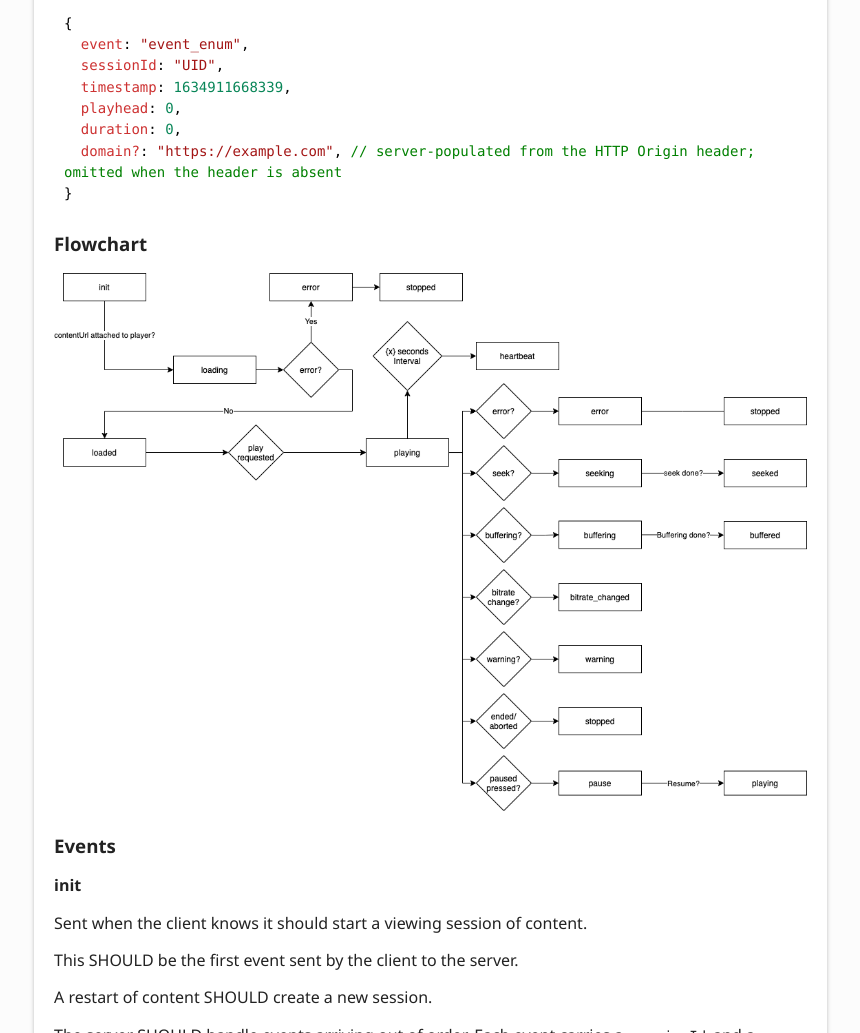
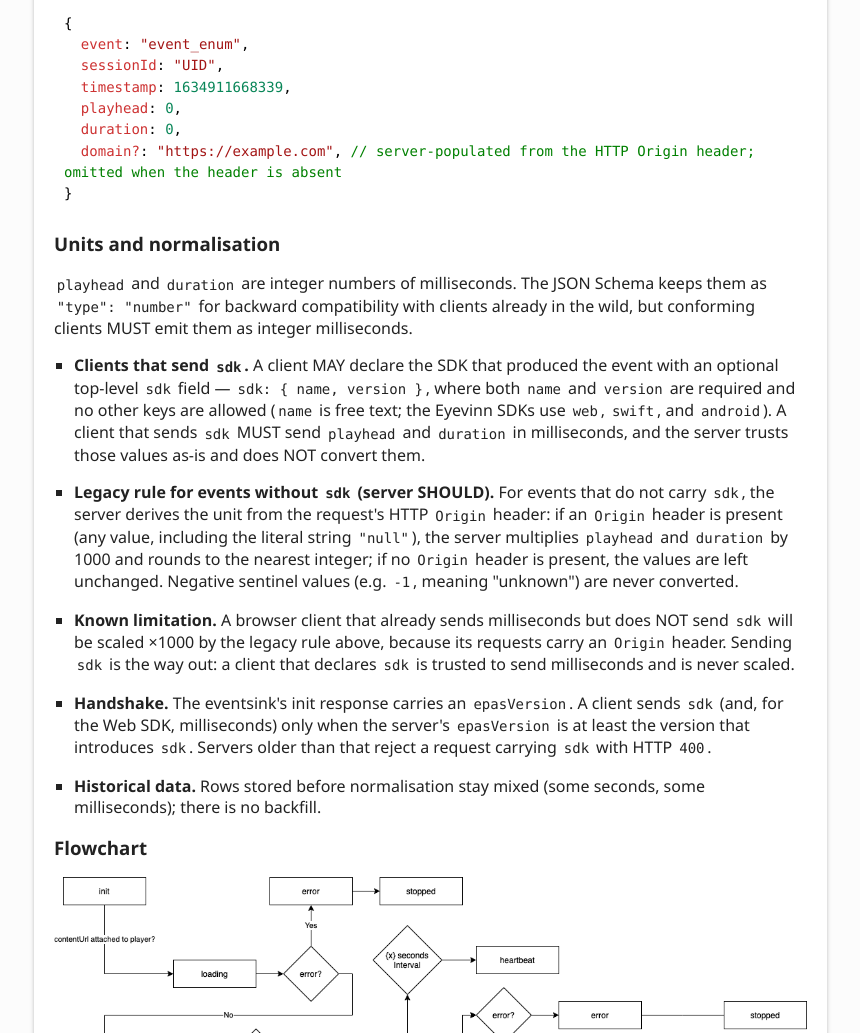
Before and after one commit to Eyevinn/player-analytics-specification, a website: page docs/index.html in a window 1280 px wide. Shown: the part 1467-2500 px from the top of the page, without its empty margins (6-866 px from the left). Drawn offline with Linux system fonts and the light colour scheme; files whose address does not match are found by name.

Commit message:
fix: address review findings (#42)
Regenerate docs/index.html via yarn typedoc so the landing page carries
the new "Units and normalisation" section; restore docs/documentation-audit.md.

Co-Authored-By: Claude Opus 4.8 <noreply@anthropic.com>

```diff
--- a/docs/index.html
+++ b/docs/index.html
@@ -63,6 +63,23 @@
 <p><code>domain</code> - OPTIONAL string. The ingest server SHOULD derive this from the request&#39;s HTTP <code>Origin</code> header — the scheme, host, and optional port of the page that produced the event (e.g. <code>&quot;https://example.com&quot;</code>). It is server-derived and MUST NOT be trusted as a client-supplied value. When the <code>Origin</code> header is absent from the request, the server omits the field entirely (it is never set to an empty string or a placeholder). Because it is optional, it never appears in any event&#39;s required set, so events remain valid whether or not it is present.</p>
 <pre><code class="language-jsonc"><span class="hl-0">{</span><br/><span class="hl-0">  </span><span class="hl-1">event</span><span class="hl-0">: </span><span class="hl-2">&quot;event_enum&quot;</span><span class="hl-0">,</span><br/><span class="hl-0">  </span><span class="hl-1">sessionId</span><span class="hl-0">: </span><span class="hl-2">&quot;UID&quot;</span><span class="hl-0">,</span><br/><span class="hl-0">  </span><span class="hl-1">timestamp</span><span class="hl-0">: </span><span class="hl-3">1634911668339</span><span class="hl-0">,</span><br/><span class="hl-0">  </span><span class="hl-1">playhead</span><span class="hl-0">: </span><span class="hl-3">0</span><span class="hl-0">,</span><br/><span class="hl-0">  </span><span class="hl-1">duration</span><span class="hl-0">: </span><span class="hl-3">0</span><span class="hl-0">,</span><br/><span class="hl-0">  </span><span class="hl-1">domain?</span><span class="hl-0">: </span><span class="hl-2">&quot;https://example.com&quot;</span><span class="hl-0">, </span><span class="hl-4">// server-populated from the HTTP Origin header; omitted when the header is absent</span><br/><span class="hl-0">}</span>
 </code></pre>
+
+<a href="#units-and-normalisation" id="units-and-normalisation" style="color: inherit; text-decoration: none;">
+  <h3>Units and normalisation</h3>
+</a>
+<p><code>playhead</code> and <code>duration</code> are integer numbers of milliseconds. The JSON Schema keeps them as <code>&quot;type&quot;: &quot;number&quot;</code> for backward compatibility with clients already in the wild, but conforming clients MUST emit them as integer milliseconds.</p>
+<ul>
+<li><p><strong>Clients that send <code>sdk</code>.</strong> A client MAY declare the SDK that produced the event with an optional top-level <code>sdk</code> field — <code>sdk: { name, version }</code>, where both <code>name</code> and <code>version</code> are required and no other keys are allowed (<code>name</code> is free text; the Eyevinn SDKs use <code>web</code>, <code>swift</code>, and <code>android</code>). A client that sends <code>sdk</code> MUST send <code>playhead</code> and <code>duration</code> in milliseconds, and the server trusts those values as-is and does NOT convert them.</p>
+</li>
+<li><p><strong>Legacy rule for events without <code>sdk</code> (server SHOULD).</strong> For events that do not carry <code>sdk</code>, the server derives the unit from the request&#39;s HTTP <code>Origin</code> header: if an <code>Origin</code> header is present (any value, including the literal string <code>&quot;null&quot;</code>), the server multiplies <code>playhead</code> and <code>duration</code> by 1000 and rounds to the nearest integer; if no <code>Origin</code> header is present, the values are left unchanged. Negative sentinel values (e.g. <code>-1</code>, meaning &quot;unknown&quot;) are never converted.</p>
+</li>
+<li><p><strong>Known limitation.</strong> A browser client that already sends milliseconds but does NOT send <code>sdk</code> will be scaled ×1000 by the legacy rule above, because its requests carry an <code>Origin</code> header. Sending <code>sdk</code> is the way out: a client that declares <code>sdk</code> is trusted to send milliseconds and is never scaled.</p>
+</li>
+<li><p><strong>Handshake.</strong> The eventsink&#39;s init response carries an <code>epasVersion</code>. A client sends <code>sdk</code> (and, for the Web SDK, milliseconds) only when the server&#39;s <code>epasVersion</code> is at least the version that introduces <code>sdk</code>. Servers older than that reject a request carrying <code>sdk</code> with HTTP <code>400</code>.</p>
+</li>
+<li><p><strong>Historical data.</strong> Rows stored before normalisation stay mixed (some seconds, some milliseconds); there is no backfill.</p>
+</li>
+</ul>
 
 <a href="#flowchart" id="flowchart" style="color: inherit; text-decoration: none;">
   <h3>Flowchart</h3>
```
